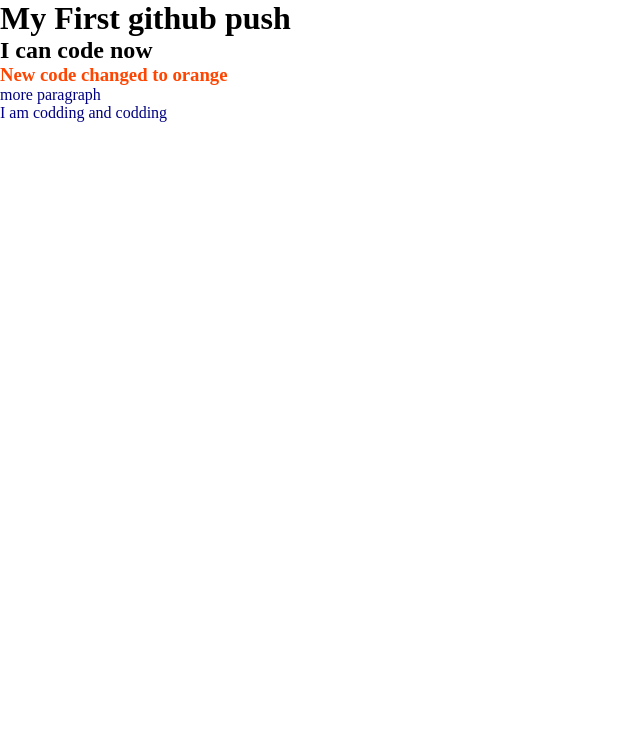
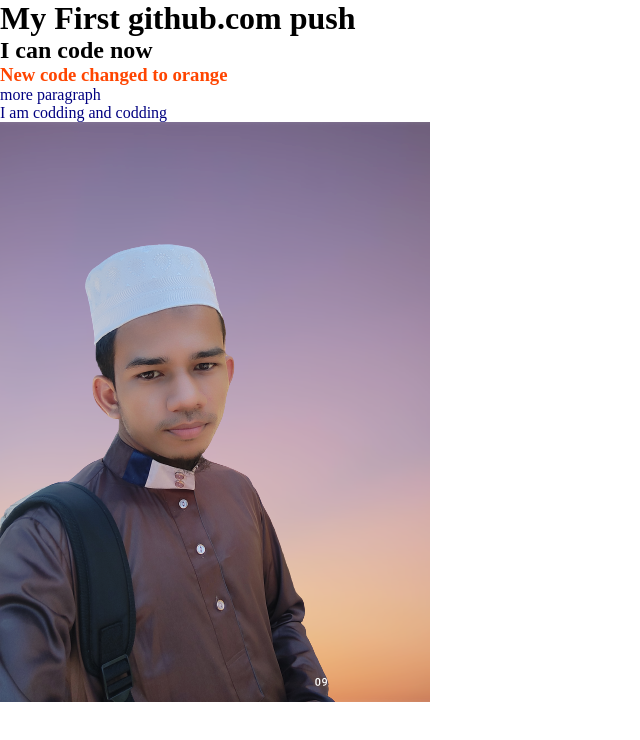
Before and after one commit to H-M-Masud/my-first-repo, a plain HTML site: page index.html in a window 1280 px wide. Shown: the whole page, without its empty margins (0-640 px from the left). Drawn offline with Linux system fonts and the light colour scheme.

Commit message:
image added

```diff
--- a/index.html
+++ b/index.html
@@ -8,10 +8,11 @@
     <link rel="stylesheet" href="style.css">
 </head>
 <body>
-    <h1>My First github push</h1>
+    <h1>My First github.com push</h1>
     <h2>I can code now</h2>
     <h3>New code changed to orange</h3>
     <p>more paragraph</p>
     <p>I am codding and codding</p>
+    <img src="masud.png" alt="">
 </body>
 </html>
```
Also changed, not shown: masud.png (added).
